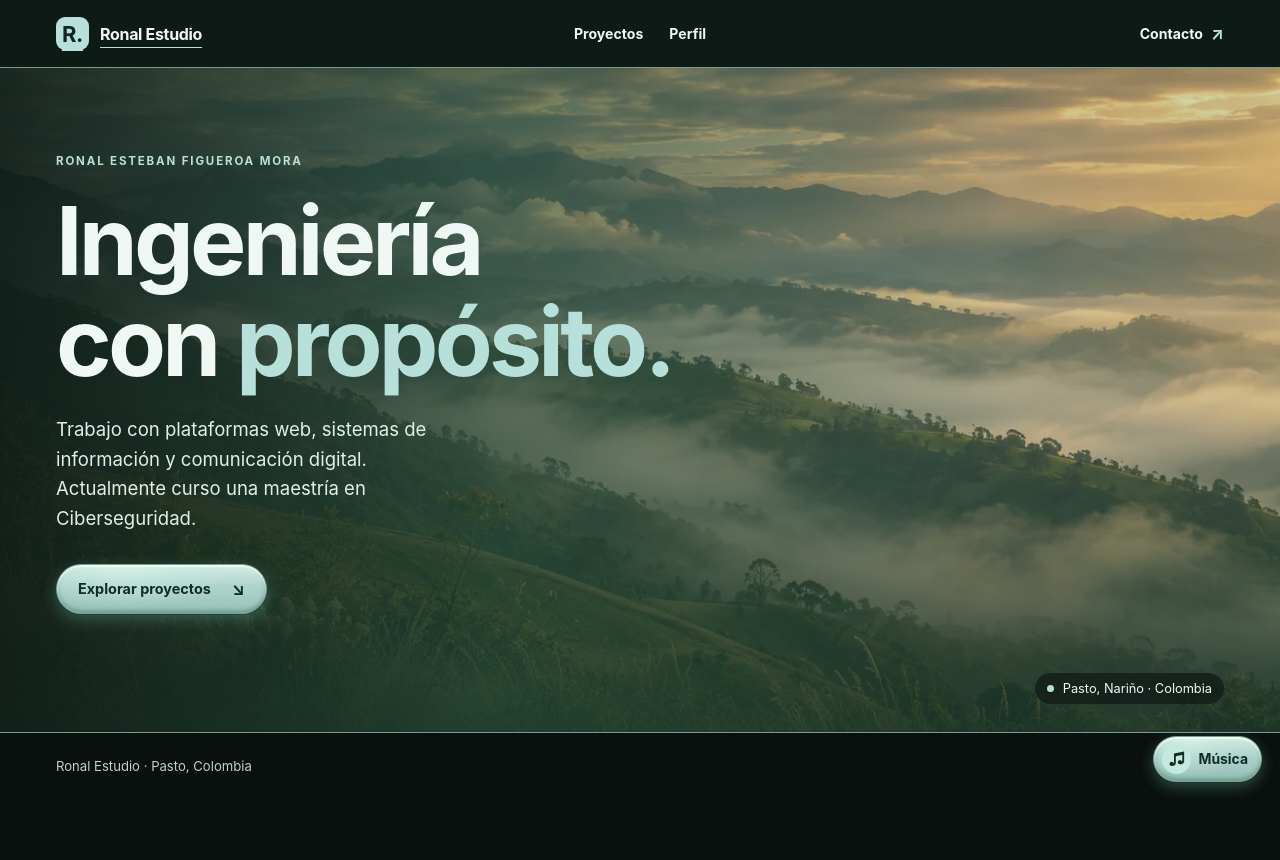
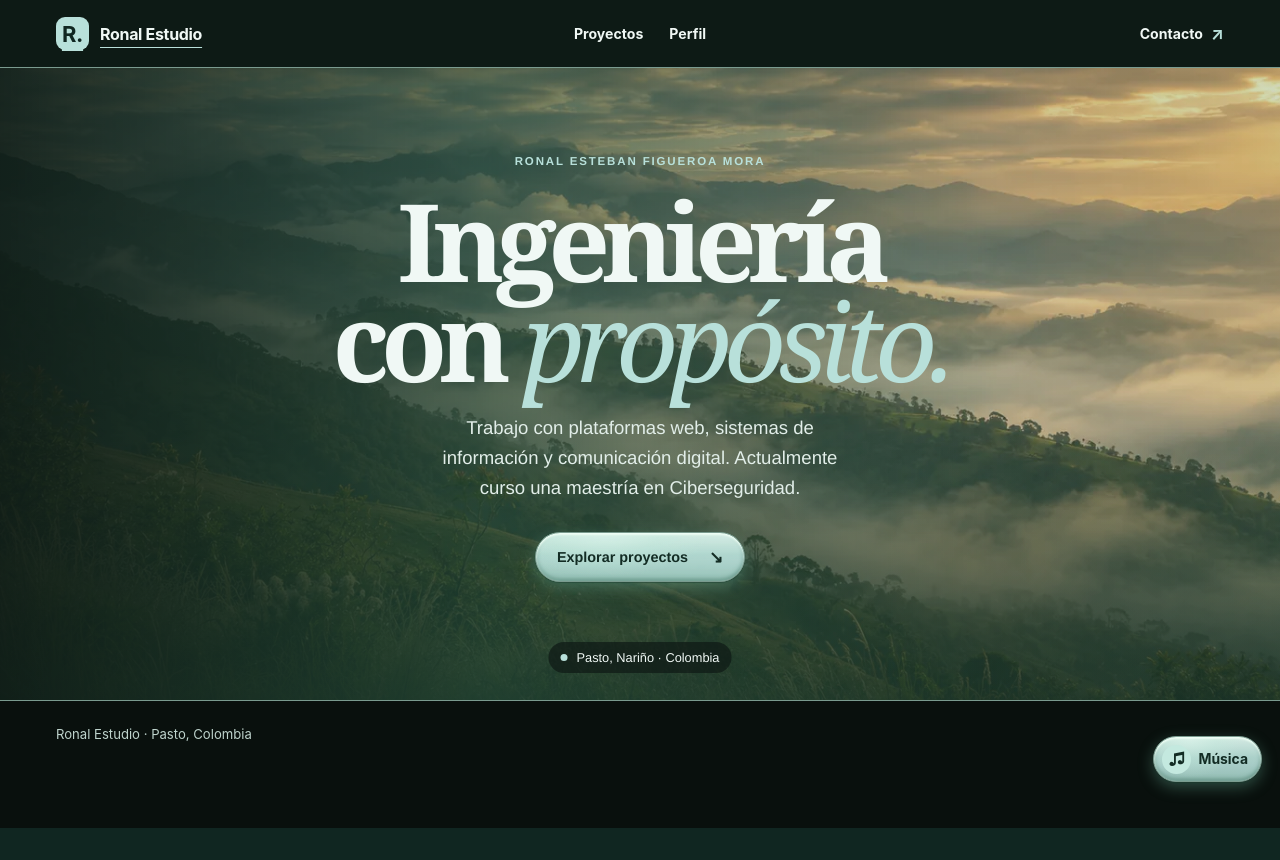
Before and after one commit to ronal728/paginaWeb, a plain HTML site: page public/index.html in a window 1280 px wide. After the commit the page ends 828 px from the top, so only its background shows below. Drawn offline with Linux system fonts and the light colour scheme.

Commit message:
Restaurar tipografía original de portada y centrar contenido

```diff
--- a/public/styles.css
+++ b/public/styles.css
@@ -298,3 +298,15 @@ h1[tabindex="-1"]:focus { outline: none; }
   h1 { font-size: clamp(2.65rem, 10vw, 4.3rem); }
   .card-content h3 { font-size: 2rem; }
 }
+
+/* Restore the original home typography and center the hero. */
+.hero { font-family: "Aptos", "Helvetica Neue", Arial, sans-serif; }
+.hero-layout { justify-content: center; text-align: center; }
+.hero-copy { width: 100%; margin-inline: auto; }
+.hero h1 { font: 600 clamp(4rem, 8.45vw, 9rem)/.92 Georgia, serif; letter-spacing: -.078em; }
+.hero h1 em { font-weight: 400; font-style: italic; }
+.hero-lede { margin-inline: auto; }
+.hero-location { right: auto; left: 50%; transform: translateX(-50%); width: max-content; max-width: 100%; }
+@media (max-width: 650px) {
+  .hero h1 { font-size: clamp(3.55rem, 12.2vw, 5.4rem); }
+}
```
